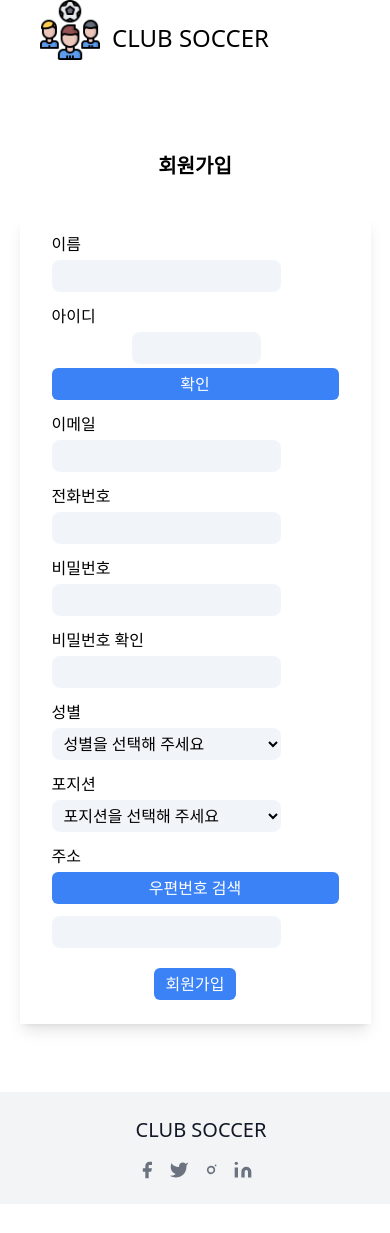
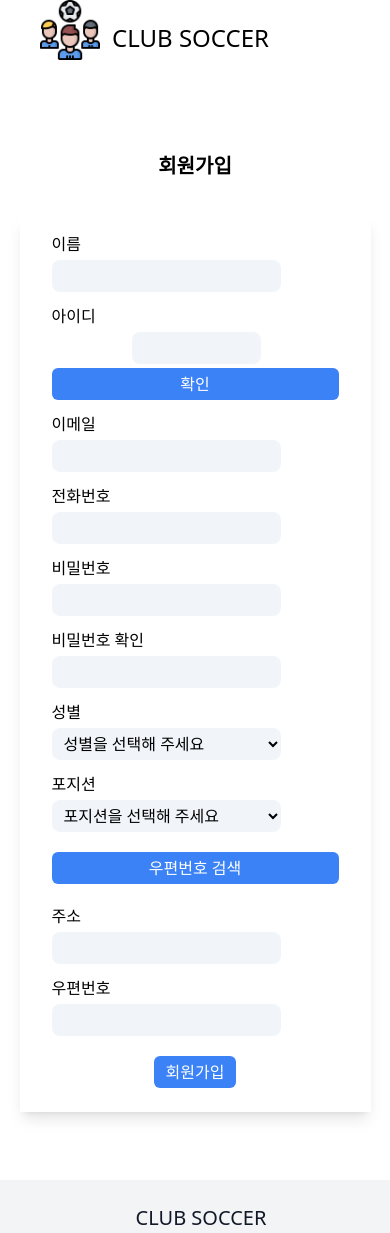
Before and after one commit to leehagjoon/club-front, a Next.js app: page /signup in a window 390 px wide. Shown: the top 1233 px of the page. Before the commit the page ends 1204 px from the top, so only its background shows below. Built offline with nearby package versions, Linux system fonts and the light colour scheme.

Commit message:
회원가입 주소 추가

```diff
--- a/pages/signup.tsx
+++ b/pages/signup.tsx
@@ -17,6 +17,8 @@ export default function signup() {
   const [phone, setPhone] = useState("");
   const [formation, setFormation] = useState("");
   const [adress, setadress] = useState("");
+  const [Zipcode, setZipcode] = useState("");
+
   //아이디 중복 체크
   const [idcheckval, setidcheckval] = useState(false);
   //다음 주소 state
@@ -54,10 +56,6 @@ export default function signup() {
     const currentid = e.target.value;
     setId(currentid);
   };
-  const onChangeadress = (e: { target: { value: any } }) => {
-    const currentadress = e.target.value;
-    setadress(currentadress);
-  };
 
   const ok = () => {
     if (password == passwordConfirm) {
@@ -72,6 +70,7 @@ export default function signup() {
           position: formation,
           addr: adress,
           userId: id,
+          Zipcode: Zipcode,
         })
         .then(function (response) {
           console.log(response);
@@ -98,6 +97,8 @@ export default function signup() {
             주소: ${data.address},
             우편번호: ${data.zonecode}
         `);
+      setadress(data.address);
+      setZipcode(data.zonecode);
       setOpenPostcode(false);
     },
   };
@@ -223,31 +224,40 @@ export default function signup() {
                   <option value="GK">GK</option>
                 </select>
               </div>
-              <div className="flex flex-col justify-between lg:flex-row space-y-1 lg:space-y-0">
-                <h1>주소</h1>
+              <div className="flex flex-col justify-end lg:flex-row space-y-1 lg:space-y-0">
                 <button
-                  className="bg-blue-500 my-2 px-3 py-1 text-white rounded-md hover:bg-blue-600"
+                  className="bg-blue-500  my-2 px-3 py-1 text-white rounded-md hover:bg-blue-600"
                   onClick={handle.clickButton}
                 >
-                  우편번호 검색
+                  {openPostcode != false ? "닫기" : "우편번호 검색"}
                 </button>
-
+              </div>
               {openPostcode && (
                 <DaumPostcode
+                  className="flex flex-col "
                   onComplete={handle.selectAddress} // 값을 선택할 경우 실행되는 이벤트
                   autoClose={false} // 값을 선택할 경우 사용되는 DOM을 제거하여 자동 닫힘 설정
                   defaultQuery="" // 팝업을 열때 기본적으로 입력되는 검색어
                 />
               )}
+              <div className="flex flex-col justify-between lg:flex-row space-y-1 lg:space-y-0">
+                <h1>주소</h1>
+                <input
+                  type="text"
+                  name="adress"
+                  id="adress"
+                  className="bg-slate-100 rounded-lg px-2 py-1 placeholder:text-gray-600 w-[80%] lg:w-[60%] focus:border focus:outline-none focus:border-blue-500"
+                  defaultValue={adress}
+                />
               </div>
-              <div className="flex flex-col justify-end lg:flex-row space-y-1 lg:space-y-0">
+              <div className="flex flex-col justify-between lg:flex-row space-y-1 lg:space-y-0">
+                <h1>우편번호</h1>
                 <input
-                  type="password"
-                  name="passwordConfirm"
-                  id="passwordConfirm"
+                  type="text"
+                  name="Zipcode"
+                  id="Zipcode"
                   className="bg-slate-100 rounded-lg px-2 py-1 placeholder:text-gray-600 w-[80%] lg:w-[60%] focus:border focus:outline-none focus:border-blue-500"
-                  defaultValue={passwordConfirm}
-                  onChange={onChangepasswordConfirm}
+                  defaultValue={Zipcode}
                 />
               </div>
               <div className="text-center md:text-left lg:text-right">
```
Lines whose indentation alone changed are shown as unchanged.
